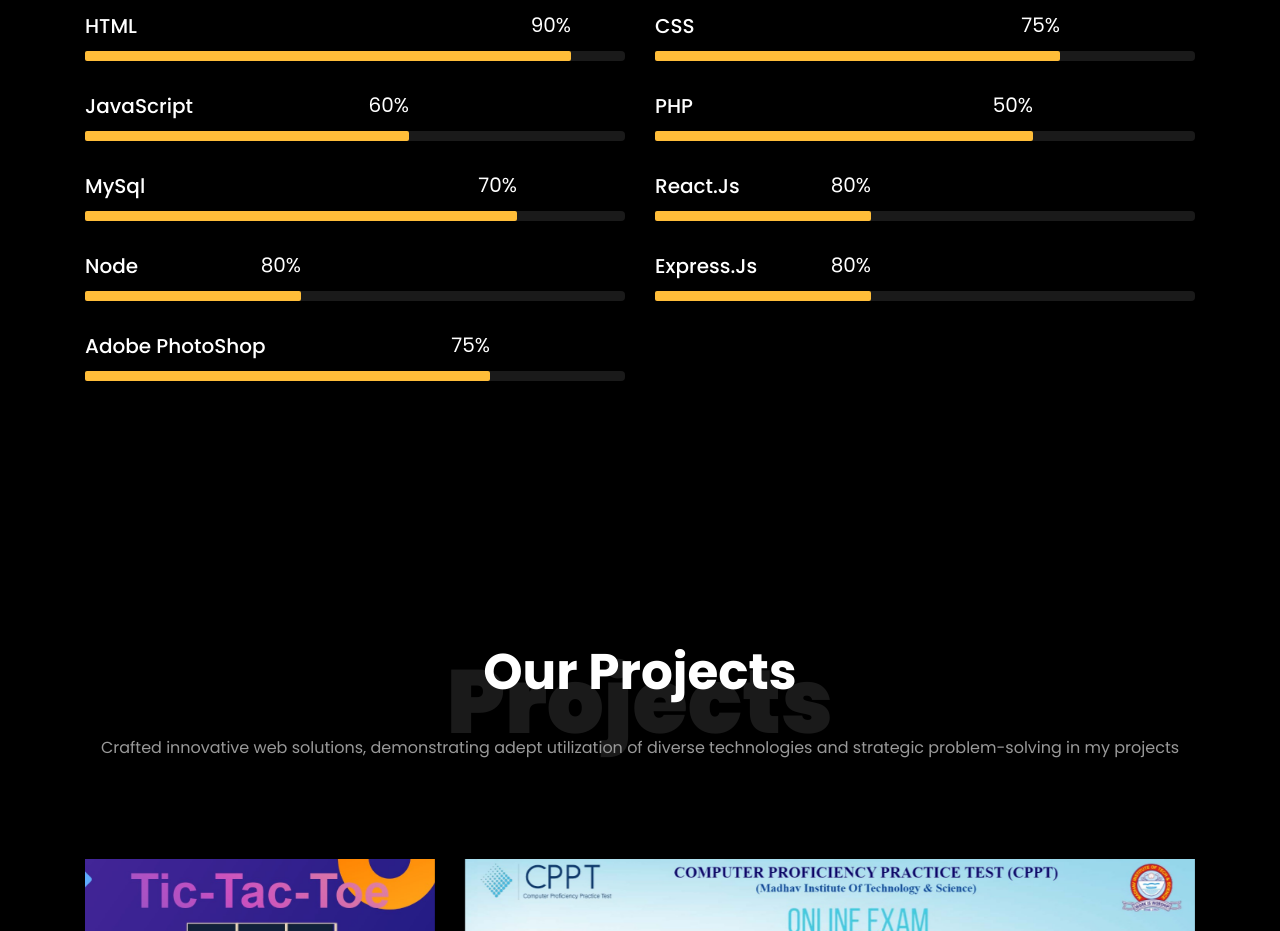
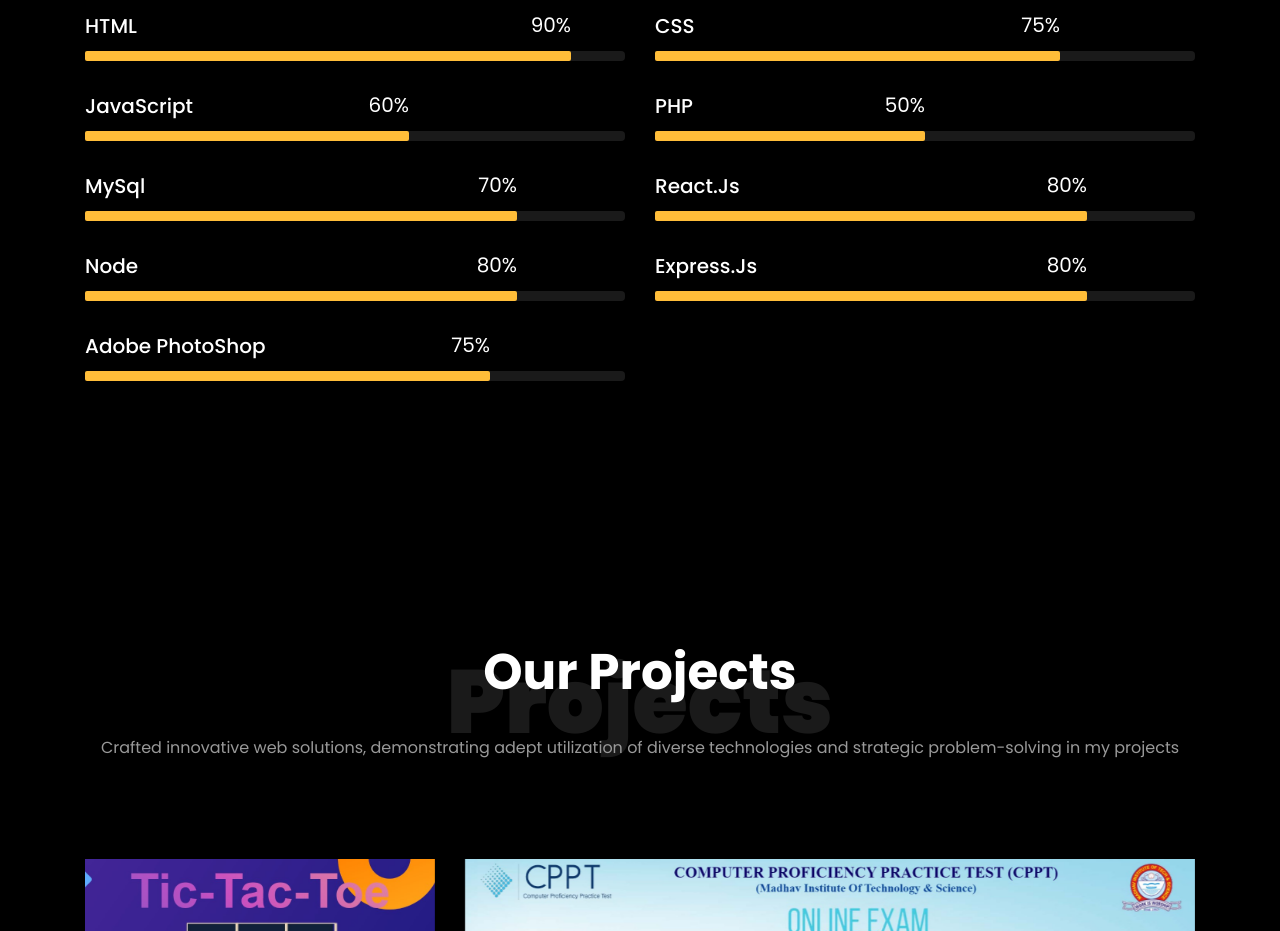
Before and after one commit to rahulrajak2909/My-Portfolio, a plain HTML site: page index.html in a window 1280 px wide. Shown: the part 4300-5231 px from the top of the page. Drawn offline with Linux system fonts and the light colour scheme; files whose address does not match are found by name.

Commit message:
Update index.html

```diff
--- a/index.html
+++ b/index.html
@@ -344,7 +344,7 @@
 							<h3>PHP</h3>
 							<div class="progress">
 							 	<div class="progress-bar color-4" role="progressbar" aria-valuenow="50"
-							  	aria-valuemin="0" aria-valuemax="100" style="width:70%">
+							  	aria-valuemin="0" aria-valuemax="100" style="width:50%">
 							    <span>50%</span>
 							  	</div>
 							</div>
@@ -366,7 +366,7 @@
 							<h3>React.Js</h3>
 							<div class="progress">
 							 	<div class="progress-bar color-5" role="progressbar" aria-valuenow="80"
-							  	aria-valuemin="0" aria-valuemax="40" style="width:40%">
+							  	aria-valuemin="0" aria-valuemax="40" style="width:80%">
 							    <span>80%</span>
 							  	</div>
 							</div>
@@ -377,7 +377,7 @@
 							<h3>Node</h3>
 							<div class="progress">
 							 	<div class="progress-bar color-5" role="progressbar" aria-valuenow="80"
-							  	aria-valuemin="0" aria-valuemax="40" style="width:40%">
+							  	aria-valuemin="0" aria-valuemax="40" style="width:80%">
 							    <span>80%</span>
 							  	</div>
 							</div>
@@ -388,7 +388,7 @@
 							<h3>Express.Js</h3>
 							<div class="progress">
 							 	<div class="progress-bar color-5" role="progressbar" aria-valuenow="80"
-							  	aria-valuemin="0" aria-valuemax="40" style="width:40%">
+							  	aria-valuemin="0" aria-valuemax="40" style="width:80%">
 							    <span>80%</span>
 							  	</div>
 							</div>
```
